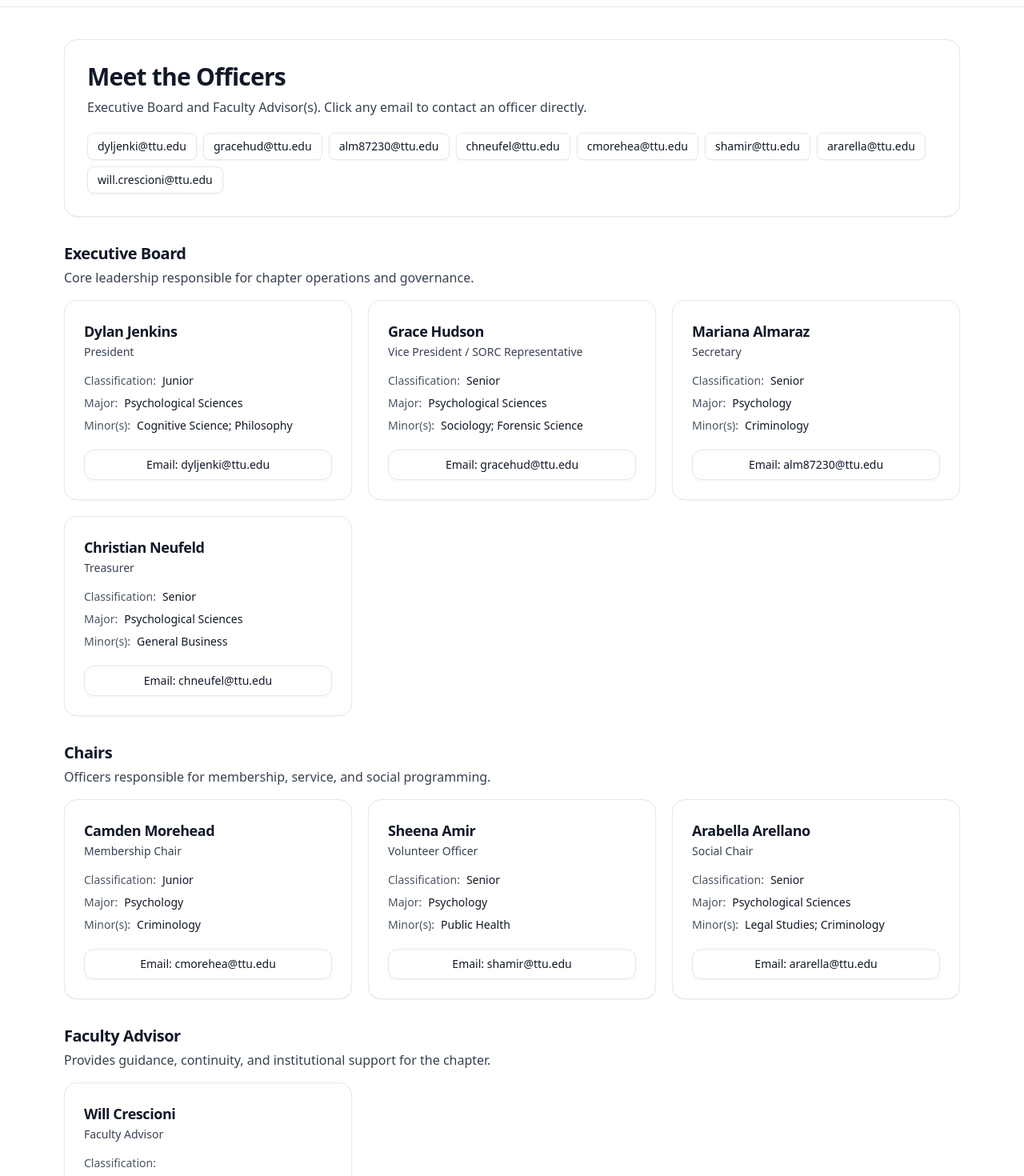
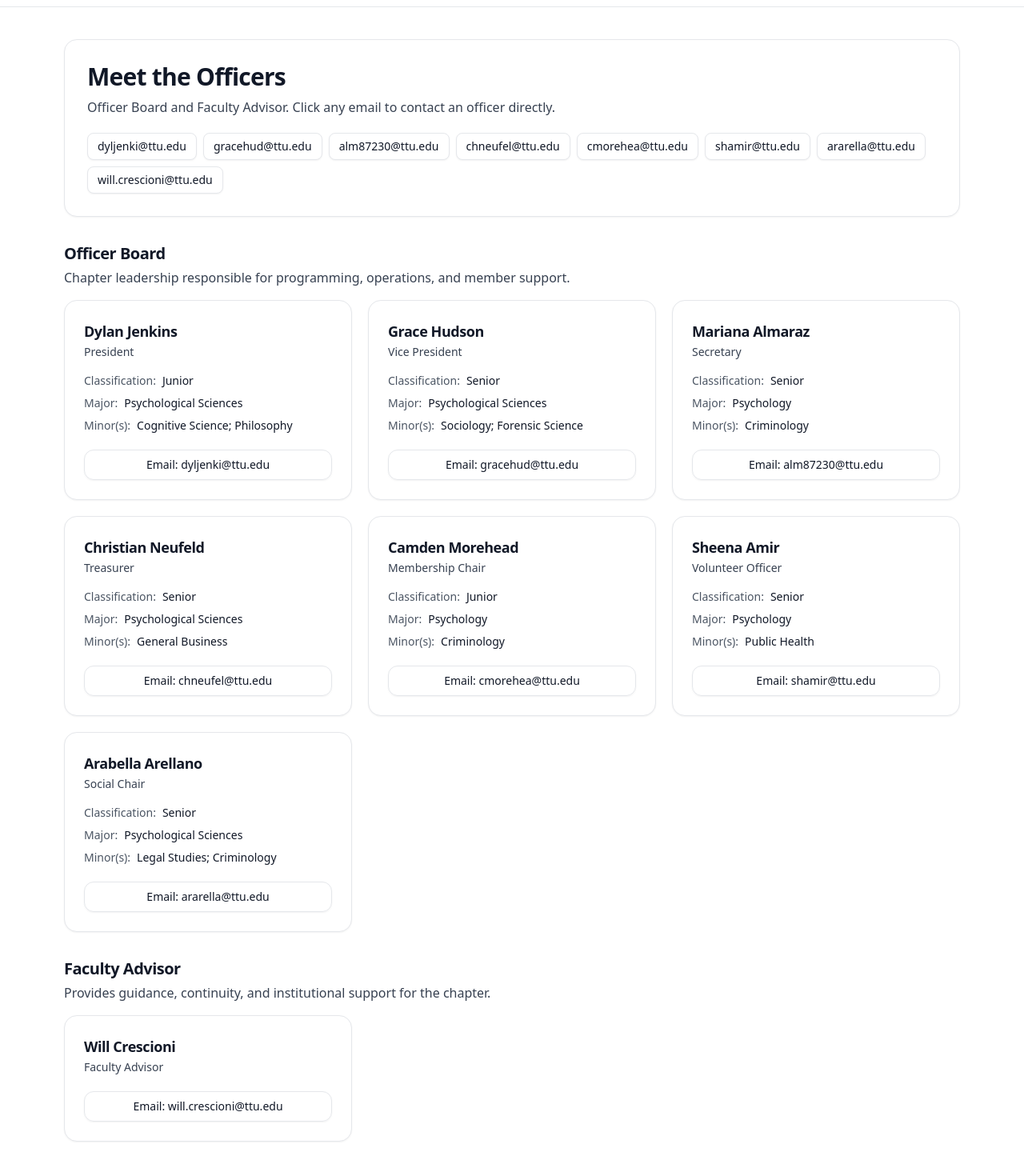
Before and after one commit to DR-Jenkinss/psichi-ttu-chapter-site, a Next.js app: page /officers in a window 1280 px wide. Shown: the part 40-1510 px from the top of the page at 80% size. Built offline with nearby package versions, Linux system fonts and the light colour scheme.

Commit message:
Update page.tsx

```diff
--- a/app/officers/page.tsx
+++ b/app/officers/page.tsx
@@ -10,20 +10,6 @@ type Officer = {
 };
 
 const officers = officersData as Officer[];
-
-function groupForRole(role: string) {
-  const r = role.toLowerCase();
-  if (r.includes("faculty advisor")) return "Faculty Advisor";
-  if (
-    r.includes("president") ||
-    r.includes("vice") ||
-    r.includes("secretary") ||
-    r.includes("treasurer")
-  ) {
-    return "Executive Board";
-  }
-  return "Chairs";
-}
 
 function orderForRole(role: string) {
   const r = role.toLowerCase();
@@ -38,13 +24,20 @@ function orderForRole(role: string) {
   return 50;
 }
 
+// Display tweak: remove " / SORC Representative" from any role text
+function displayRole(role: string) {
+  return role.replace(/\s*\/\s*SORC Representative\s*/i, "").trim();
+}
+
 function OfficerCard({ p }: { p: Officer }) {
   return (
     <div className="rounded-2xl border bg-white p-6 shadow-sm">
       <h3 className="text-lg font-semibold tracking-tight text-gray-900">
         {p.name}
       </h3>
-      <p className="mt-0.5 text-sm font-medium text-gray-700">{p.role}</p>
+      <p className="mt-0.5 text-sm font-medium text-gray-700">
+        {displayRole(p.role)}
+      </p>
 
       <div className="mt-4 space-y-2 text-sm">
         <div className="flex gap-2">
@@ -73,28 +66,53 @@ function OfficerCard({ p }: { p: Officer }) {
   );
 }
 
+function AdvisorCard({ p }: { p: Officer }) {
+  // For the advisor, we intentionally do NOT show classification/major/minor.
+  // We instead show a department line; we will derive it from your stored fields.
+  // Recommendation: keep major="Department of Psychological Sciences" and minor="Texas Tech University" for advisor in JSON.
+  const deptLine = [p.major, p.minor].filter(Boolean).join(" · ");
+
+  return (
+    <div className="rounded-2xl border bg-white p-6 shadow-sm">
+      <h3 className="text-lg font-semibold tracking-tight text-gray-900">
+        {p.name}
+      </h3>
+      <p className="mt-0.5 text-sm font-medium text-gray-700">
+        {displayRole(p.role)}
+      </p>
+
+      {deptLine ? (
+        <p className="mt-3 text-sm text-gray-700">{deptLine}</p>
+      ) : null}
+
+      <div className="mt-5">
+        <a
+          href={`mailto:${p.email}`}
+          className="inline-flex w-full items-center justify-center rounded-xl border px-4 py-2 text-sm font-medium text-gray-900 shadow-sm transition hover:bg-gray-50"
+        >
+          Email: {p.email}
+        </a>
+      </div>
+    </div>
+  );
+}
+
 function Section({
   title,
   subtitle,
-  people,
+  children,
 }: {
   title: string;
   subtitle?: string;
-  people: Officer[];
+  children: React.ReactNode;
 }) {
-  if (people.length === 0) return null;
   return (
     <section className="mt-8">
       <h2 className="text-xl font-semibold tracking-tight text-gray-900">
         {title}
       </h2>
       {subtitle ? <p className="mt-1 text-gray-700">{subtitle}</p> : null}
-
-      <div className="mt-4 grid gap-5 sm:grid-cols-2 lg:grid-cols-3">
-        {people.map((p) => (
-          <OfficerCard key={`${p.email}-${p.role}`} p={p} />
-        ))}
-      </div>
+      <div className="mt-4">{children}</div>
     </section>
   );
 }
@@ -105,9 +123,14 @@ export default function OfficersPage() {
     .slice()
     .sort((a, b) => orderForRole(a.role) - orderForRole(b.role));
 
-  const exec = cleaned.filter((p) => groupForRole(p.role) === "Executive Board");
-  const chairs = cleaned.filter((p) => groupForRole(p.role) === "Chairs");
-  const advisor = cleaned.filter((p) => groupForRole(p.role) === "Faculty Advisor");
+  const advisor = cleaned.filter((p) =>
+    p.role.toLowerCase().includes("faculty advisor")
+  );
+
+  // Everything that's not the advisor is the "Officer Board"
+  const board = cleaned.filter(
+    (p) => !p.role.toLowerCase().includes("faculty advisor")
+  );
 
   const emails = cleaned.map((p) => p.email).filter(Boolean);
 
@@ -118,7 +141,7 @@ export default function OfficersPage() {
           Meet the Officers
         </h1>
         <p className="mt-2 max-w-3xl text-gray-700">
-          Executive Board and Faculty Advisor(s). Click any email to contact an
+          Officer Board and Faculty Advisor. Click any email to contact an
           officer directly.
         </p>
 
@@ -136,22 +159,26 @@ export default function OfficersPage() {
       </header>
 
       <Section
-        title="Executive Board"
-        subtitle="Core leadership responsible for chapter operations and governance."
-        people={exec}
-      />
-
-      <Section
-        title="Chairs"
-        subtitle="Officers responsible for membership, service, and social programming."
-        people={chairs}
-      />
+        title="Officer Board"
+        subtitle="Chapter leadership responsible for programming, operations, and member support."
+      >
+        <div className="grid gap-5 sm:grid-cols-2 lg:grid-cols-3">
+          {board.map((p) => (
+            <OfficerCard key={`${p.email}-${p.role}`} p={p} />
+          ))}
+        </div>
+      </Section>
 
       <Section
         title="Faculty Advisor"
         subtitle="Provides guidance, continuity, and institutional support for the chapter."
-        people={advisor}
-      />
+      >
+        <div className="grid gap-5 sm:grid-cols-2 lg:grid-cols-3">
+          {advisor.map((p) => (
+            <AdvisorCard key={`${p.email}-${p.role}`} p={p} />
+          ))}
+        </div>
+      </Section>
     </main>
   );
 }
```
